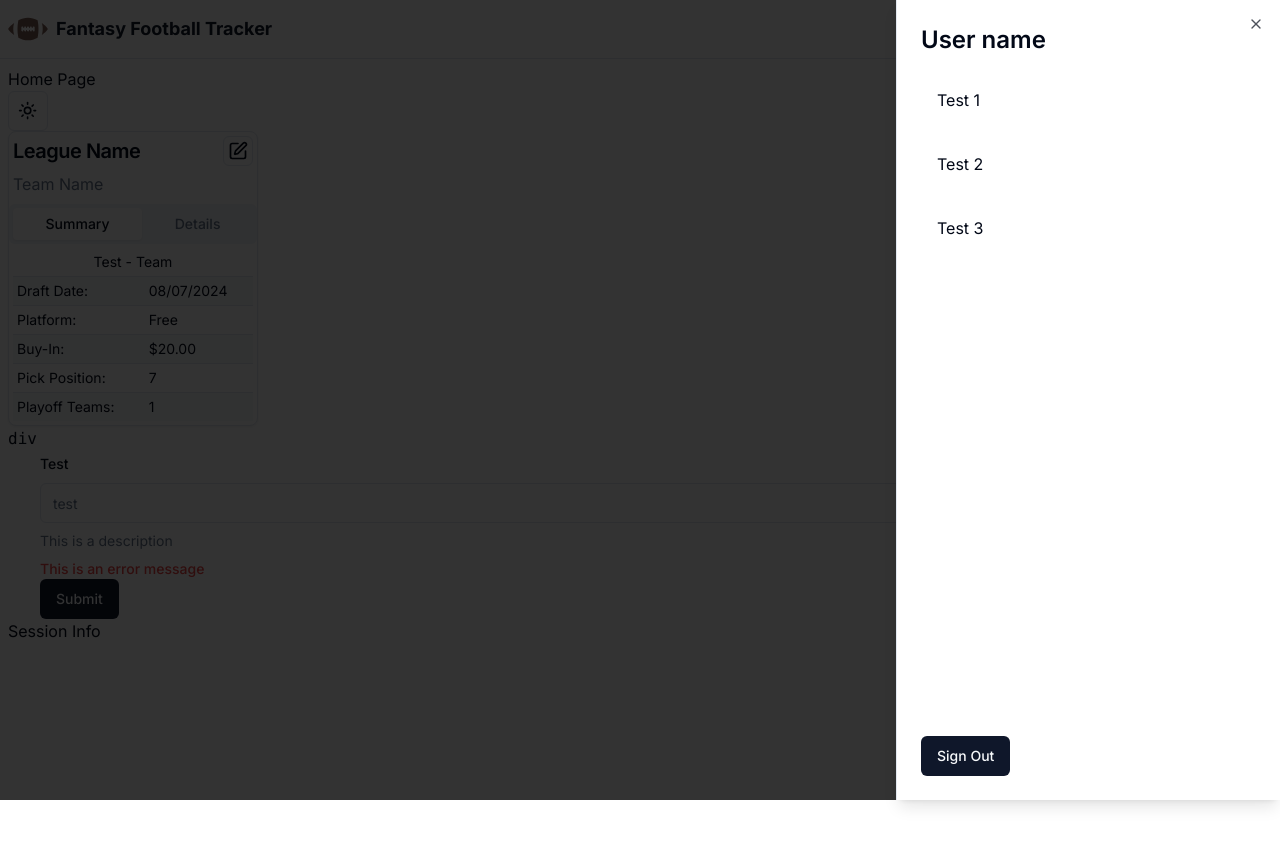
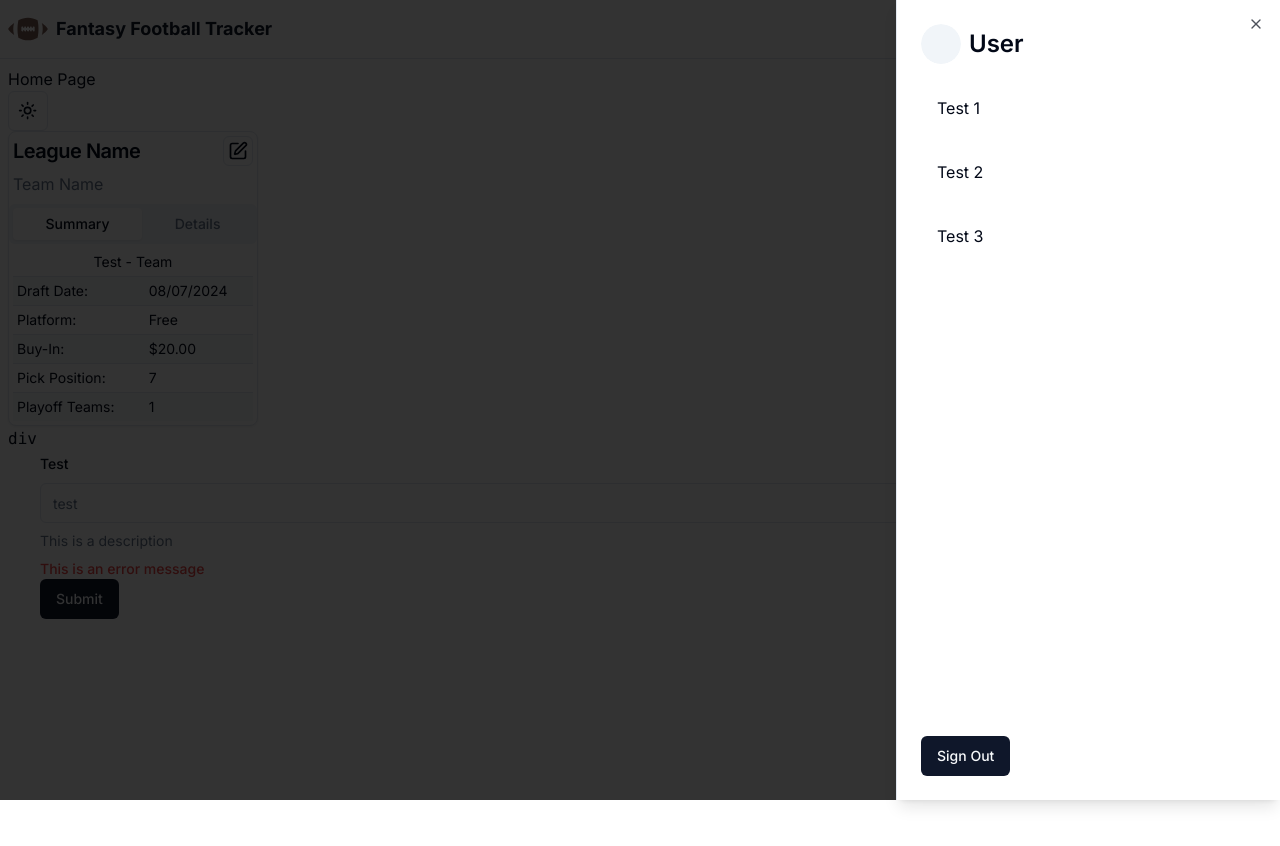
Before and after one commit to ShayEllis/fantasy-football-tracker-next, a Next.js app: page / in a window 1280 px wide. Both pictures are taken after a click on the button 1247 px from the left and 29 px from the top of the page. Shown: the top 846 px of the page. Built offline with nearby package versions, Linux system fonts and the light colour scheme; no server answers.

Commit message:
seperated navlink into seperate file because it was a client component, then added user avatar to header of nav menu

```diff
--- a/src/app/(mainApp)/layout.tsx
+++ b/src/app/(mainApp)/layout.tsx
@@ -1,6 +1,5 @@
-import { Nav, Navbar, NavLink } from '@/components/Nav'
+import { Nav, Navbar, NavSideDrawer, NavLink } from '@/components/Nav/Nav'
 import { type ReactNode } from 'react'
-import { NavSideDrawer } from '@/components/Nav'
 
 export default function Layout({ children }: { children: ReactNode }) {
   return (
--- a/src/app/(mainApp)/page.tsx
+++ b/src/app/(mainApp)/page.tsx
@@ -2,7 +2,6 @@ import { ToggleDarkMode } from '@/components/ToggleDarkMode'
 import { LeagueInfoCard } from '@/components/LeagueInfoCard'
 import { TestElement } from '@/components/TestElement'
 import { EditLeague } from '@/components/EditLeague'
-import { UserAvatar } from '@/components/UserAvatar'
 
 export default function Home() {
   return (
@@ -14,7 +13,6 @@ export default function Home() {
       <LeagueInfoCard />
       <TestElement />
       <EditLeague />
-      <UserAvatar />
     </main>
   )
 }
--- /dev/null
+++ b/src/components/AvatarHeading.tsx
@@ -0,0 +1,25 @@
+import { auth } from '@/auth/auth'
+import { Avatar, AvatarFallback, AvatarImage } from './ui/avatar'
+
+export async function AvatarHeading() {
+  const session = await auth()
+  let avatarFallback = ''
+  let username = 'User'
+
+  if (session && session?.user?.name) {
+    avatarFallback = session.user.name[0]
+    username = session.user.name
+  }
+
+  console.log(session)
+
+  return (
+    <div className='w-fit flex'>
+      <Avatar className='inline-block'>
+        {session?.user?.image && <AvatarImage src={session.user.image} />}
+        <AvatarFallback>{avatarFallback}</AvatarFallback>
+      </Avatar>
+      <h2 className='inline-block my-auto ps-2'>{username}</h2>
+    </div>
+  )
+}
--- a/src/components/Nav.tsx
+++ b/src/components/Nav/Nav.tsx
@@ -1,7 +1,5 @@
-'use client'
-
-import { type ReactNode, type ComponentProps } from 'react'
-import footballLogo from '../../public/football-icon.svg'
+import { type ReactNode } from 'react'
+import footballLogo from '../../../public/football-icon.svg'
 import Image from 'next/image'
 import {
   Sheet,
@@ -11,12 +9,10 @@ import {
   SheetHeader,
   SheetTitle,
   SheetTrigger,
-} from './ui/sheet'
+} from '../ui/sheet'
 import { Menu } from 'lucide-react'
-import Link from 'next/link'
-import { cn } from '@/lib/utils'
-import { usePathname } from 'next/navigation'
 import { SignOutButton } from '@/components/SignOutButton'
+import { AvatarHeading } from '../AvatarHeading'
 
 export function Navbar({ children }: { children: ReactNode }) {
   return (
@@ -44,7 +40,9 @@ export function NavSideDrawer({ children }: { children: ReactNode }) {
       </SheetTrigger>
       <SheetContent className='flex flex-col'>
         <SheetHeader className='text-left'>
-          <SheetTitle className='text-2xl'>User name</SheetTitle>
+          <SheetTitle className='text-2xl'>
+            <AvatarHeading />
+          </SheetTitle>
         </SheetHeader>
         <SheetDescription className='sr-only'>Navigation Menu</SheetDescription>
         {children}
@@ -60,16 +58,4 @@ export function Nav({ children }: { children: ReactNode }) {
   return <nav className='h-full flex flex-col gap-2'>{children}</nav>
 }
 
-export function NavLink(props: Omit<ComponentProps<typeof Link>, 'className'>) {
-  const pathName = usePathname()
-
-  return (
-    <Link
-      {...props}
-      className={cn(
-        'w-1/2 p-4 hover:bg-secondary rounded-md hover:text-secondary-foreground focus-visible:bg-secondary focus-visible:text-secondary-foreground',
-        pathName === props.href && 'bg-secondary text-secondary-foreground'
-      )}
-    />
-  )
-}
+export { NavLink } from './NavLink'
--- /dev/null
+++ b/src/components/Nav/NavLink.tsx
@@ -0,0 +1,20 @@
+'use client'
+
+import { cn } from '@/lib/utils'
+import Link from 'next/link'
+import { usePathname } from 'next/navigation'
+import { ComponentProps } from 'react'
+
+export function NavLink(props: Omit<ComponentProps<typeof Link>, 'className'>) {
+  const pathName = usePathname()
+
+  return (
+    <Link
+      {...props}
+      className={cn(
+        'w-1/2 p-4 hover:bg-secondary rounded-md hover:text-secondary-foreground focus-visible:bg-secondary focus-visible:text-secondary-foreground',
+        pathName === props.href && 'bg-secondary text-secondary-foreground'
+      )}
+    />
+  )
+}
--- a/src/components/SignOutButton.tsx
+++ b/src/components/SignOutButton.tsx
@@ -1,3 +1,5 @@
+'use client'
+
 import { asyncSignOut } from '../auth/actions/signOut'
 import { Button } from './ui/button'
 
--- a/src/components/UserAvatar.tsx
+++ /dev/null
@@ -1,13 +0,0 @@
-import { auth } from '@/auth/auth'
-
-export async function UserAvatar() {
-  const session = await auth()
-  // console.log(session)
-
-  if (!session?.user) console.log('no user found')
-  return (
-    <div>
-      <h3>Session Info</h3>
-    </div>
-  )
-}
--- /dev/null
+++ b/src/components/ui/avatar.tsx
@@ -0,0 +1,50 @@
+"use client"
+
+import * as React from "react"
+import * as AvatarPrimitive from "@radix-ui/react-avatar"
+
+import { cn } from "@/lib/utils"
+
+const Avatar = React.forwardRef<
+  React.ElementRef<typeof AvatarPrimitive.Root>,
+  React.ComponentPropsWithoutRef<typeof AvatarPrimitive.Root>
+>(({ className, ...props }, ref) => (
+  <AvatarPrimitive.Root
+    ref={ref}
+    className={cn(
+      "relative flex h-10 w-10 shrink-0 overflow-hidden rounded-full",
+      className
+    )}
+    {...props}
+  />
+))
+Avatar.displayName = AvatarPrimitive.Root.displayName
+
+const AvatarImage = React.forwardRef<
+  React.ElementRef<typeof AvatarPrimitive.Image>,
+  React.ComponentPropsWithoutRef<typeof AvatarPrimitive.Image>
+>(({ className, ...props }, ref) => (
+  <AvatarPrimitive.Image
+    ref={ref}
+    className={cn("aspect-square h-full w-full", className)}
+    {...props}
+  />
+))
+AvatarImage.displayName = AvatarPrimitive.Image.displayName
+
+const AvatarFallback = React.forwardRef<
+  React.ElementRef<typeof AvatarPrimitive.Fallback>,
+  React.ComponentPropsWithoutRef<typeof AvatarPrimitive.Fallback>
+>(({ className, ...props }, ref) => (
+  <AvatarPrimitive.Fallback
+    ref={ref}
+    className={cn(
+      "flex h-full w-full items-center justify-center rounded-full bg-muted",
+      className
+    )}
+    {...props}
+  />
+))
+AvatarFallback.displayName = AvatarPrimitive.Fallback.displayName
+
+export { Avatar, AvatarImage, AvatarFallback }
```
Also changed, not shown: package.json (+8 -7 lines), 1 other file (tests, documents, lock files or other folders).
